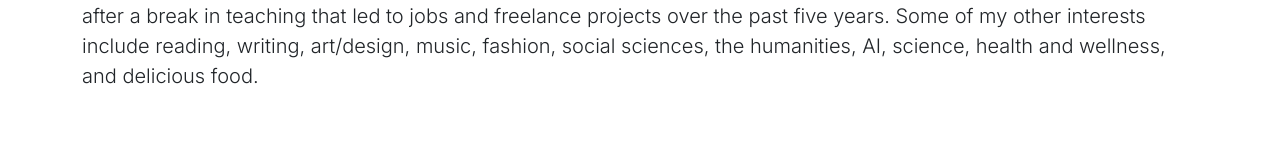
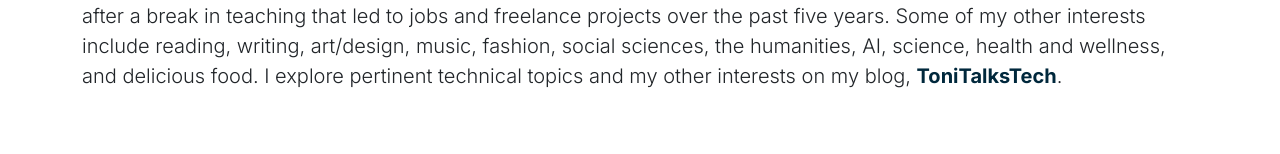
Before and after one commit to tmaitland/port-maitland, a Next.js app: page /about in a window 1280 px wide. Shown: the part 947-1101 px from the top of the page. Built offline with nearby package versions, Linux system fonts and the light colour scheme.

Commit message:
edits to about and home pages

```diff
--- a/src/app/about/page.js
+++ b/src/app/about/page.js
@@ -64,7 +64,8 @@ export default function About() {
             and freelance projects over the past five years. Some of my other
             interests include reading, writing, art/design, music, fashion,
             social sciences, the humanities, AI, science, health and wellness,
-            and delicious food.
+            and delicious food. I explore pertinent technical topics and my other
+            interests on my blog, <a class="projectDetailLinks" target="_blank" href="">ToniTalksTech</a>.
           </p>
         </div>
       </section>
--- a/src/app/page.tsx
+++ b/src/app/page.tsx
@@ -137,7 +137,7 @@ export default function Home() {
           </div>
         </div>
       </section>
-      <section className="blog-teaser">
+      {/* <section className="blog-teaser">
         <div className="container">
           <div className="row">
             <h2 className="teaser-heading text-center">Featured Blog Post</h2>
@@ -184,7 +184,7 @@ export default function Home() {
 
           </div>
         </div>
-      </section>
+      </section> */}
       <Footer />
     </main>
   );
```
